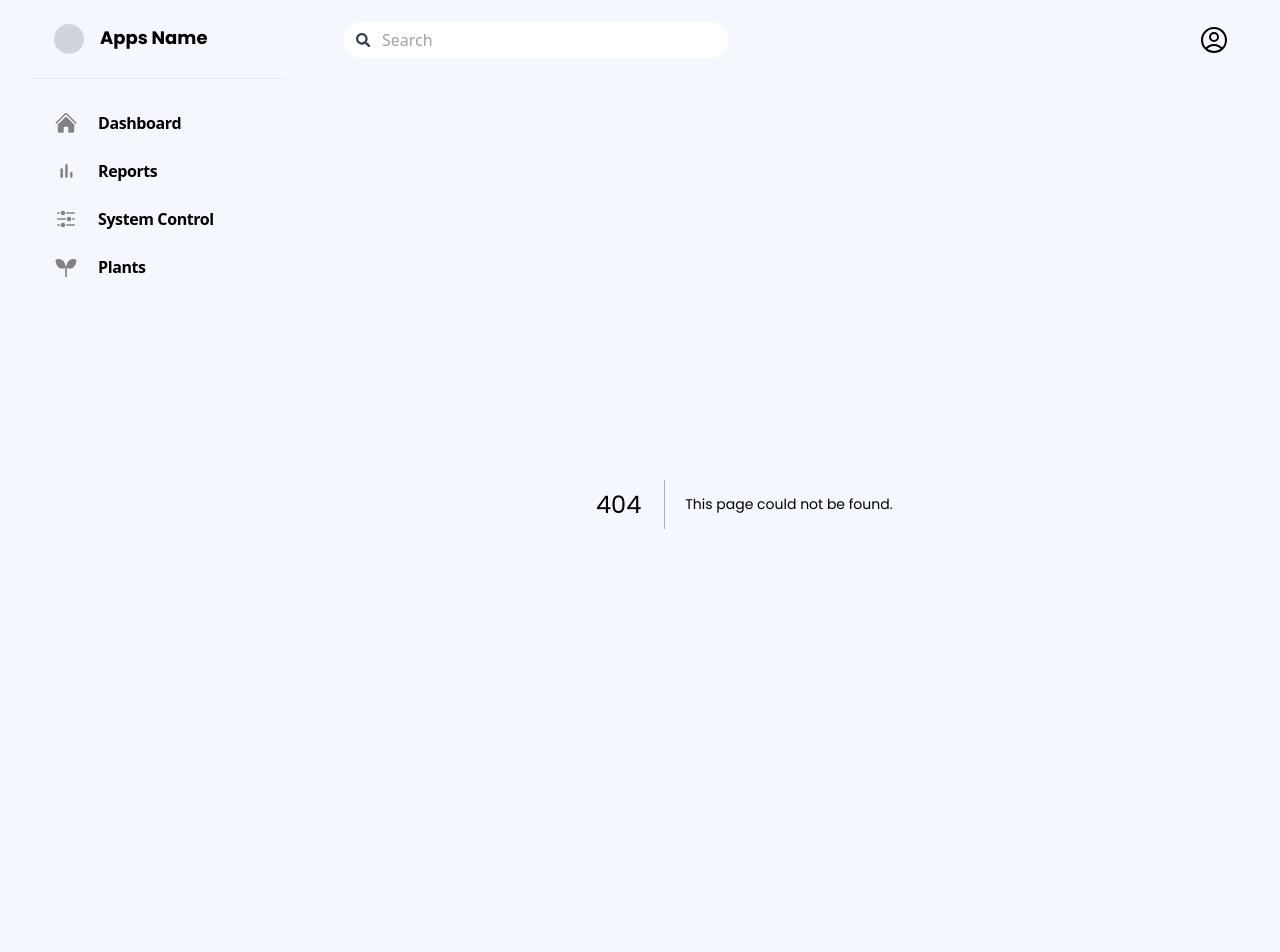
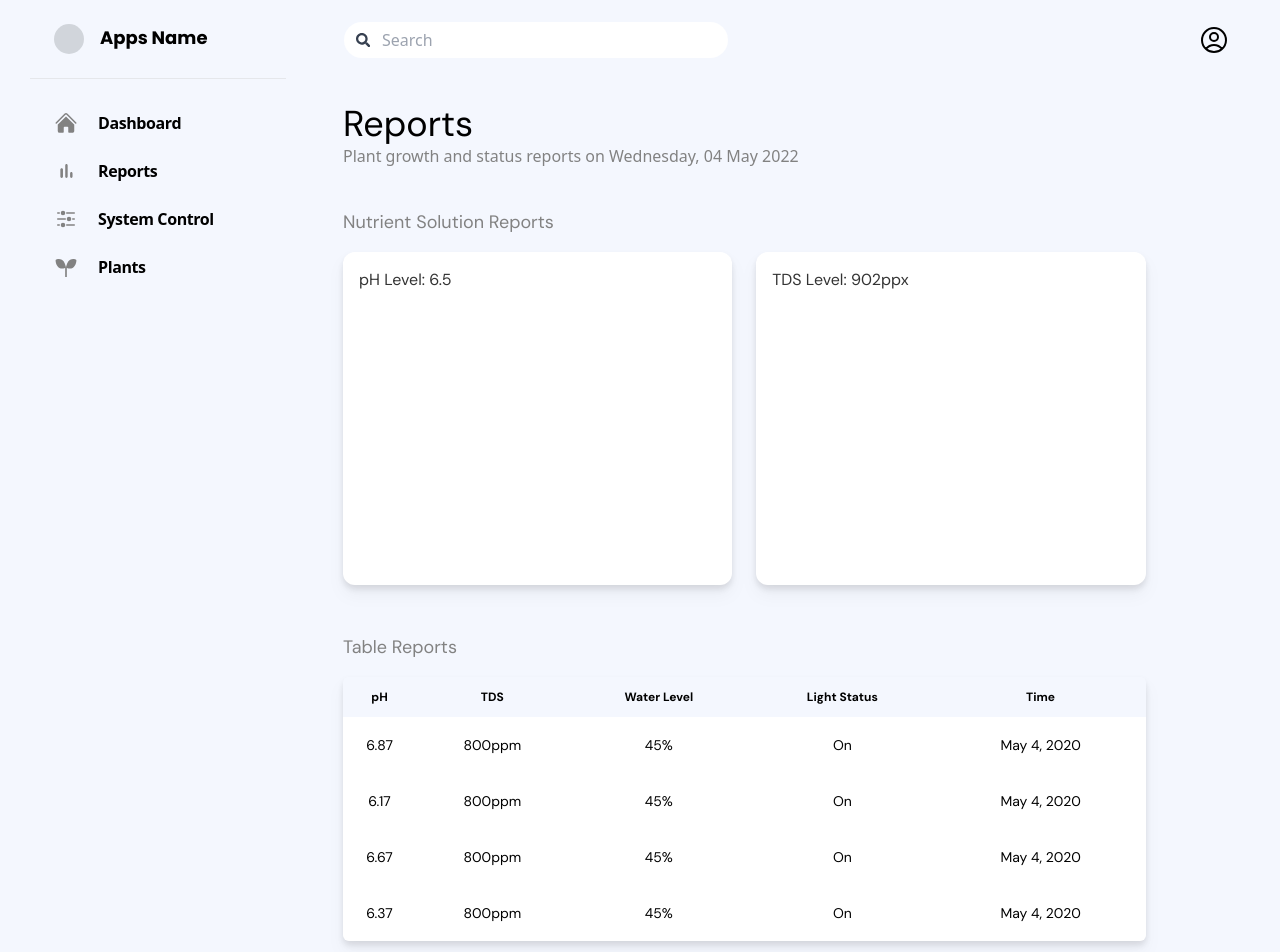
Before and after one commit to Capstone-C-01/frontend, a Next.js app: page /reports in a window 1280 px wide. Before the commit this address had no page. Shown: the top 952 px of the page. Before the commit the page ends 904 px from the top, so only its background shows below. Built offline with nearby package versions, Linux system fonts and the light colour scheme.

Commit message:
feat: Added basic table

```diff
--- a/package.json
+++ b/package.json
@@ -15,11 +15,13 @@
     "next": "13.0.1",
     "prop-types": "^15.8.1",
     "react": "18.2.0",
-    "react-dom": "18.2.0"
+    "react-dom": "18.2.0",
+    "react-table": "^7.8.0"
   },
   "devDependencies": {
     "@types/prop-types": "^15.7.5",
     "@types/react": "^18.0.24",
+    "@types/react-table": "^7.7.12",
     "autoprefixer": "^10.4.13",
     "postcss": "^8.4.18",
     "prettier": "^2.7.1",
--- /dev/null
+++ b/src/components/Table/MainTable.jsx
@@ -0,0 +1,117 @@
+import React, { useMemo } from 'react';
+import PropTypes from 'prop-types';
+import { useTable } from 'react-table';
+
+import classNames from '@/utils/classNames';
+
+const MainTable = ({ columnsList, dataList, className, ...props }) => {
+  const columns = useMemo(
+    () => [
+      {
+        Header: 'pH',
+        accessor: 'ph'
+      },
+      {
+        Header: 'TDS',
+        accessor: 'tds'
+      },
+      {
+        Header: 'Water Level',
+        accessor: 'water_level'
+      },
+      {
+        Header: 'Light Status',
+        accessor: 'light_status'
+      },
+      {
+        Header: 'Time',
+        accessor: 'time'
+      }
+    ],
+    []
+  );
+  const data = useMemo(
+    () => [
+      {
+        ph: '6.87',
+        tds: '800ppm',
+        water_level: '45%',
+        light_status: 'On',
+        time: 'May 4, 2020'
+      },
+      {
+        ph: '6.17',
+        tds: '800ppm',
+        water_level: '45%',
+        light_status: 'On',
+        time: 'May 4, 2020'
+      },
+      {
+        ph: '6.67',
+        tds: '800ppm',
+        water_level: '45%',
+        light_status: 'On',
+        time: 'May 4, 2020'
+      },
+      {
+        ph: '6.37',
+        tds: '800ppm',
+        water_level: '45%',
+        light_status: 'On',
+        time: 'May 4, 2020'
+      }
+    ],
+    []
+  );
+
+  const { getTableProps, getTableBodyProps, headerGroups, rows, prepareRow } = useTable({
+    columns,
+    data
+  });
+
+  return (
+    <table
+      {...getTableProps()}
+      className={classNames(
+        'w-full overflow-clip rounded-md font-dm-sans drop-shadow-lg',
+        className
+      )}
+    >
+      <thead className="h-10 bg-paleblue font-dm-sans-medium text-xs">
+        {headerGroups.map((headerGroup, index) => (
+          <tr key={index} {...headerGroup.getHeaderGroupProps()}>
+            {headerGroup.headers.map((column, index) => (
+              <th key={index} {...column.getHeaderProps()}>
+                {column.render('Header')}
+              </th>
+            ))}
+          </tr>
+        ))}
+      </thead>
+      <tbody {...getTableBodyProps()}>
+        {rows.map((row, index) => {
+          prepareRow(row);
+          return (
+            <tr className="h-14 bg-white text-center text-sm" key={index} {...row.getRowProps()}>
+              {row.cells.map((cell, index) => {
+                return (
+                  <td key={index} {...cell.getCellProps()}>
+                    {cell.render('Cell')}
+                  </td>
+                );
+              })}
+            </tr>
+          );
+        })}
+      </tbody>
+    </table>
+  );
+};
+
+MainTable.propTypes = {
+  columnsList: PropTypes.array.isRequired,
+  dataList: PropTypes.array.isRequired,
+  className: PropTypes.string
+};
+
+export default MainTable;
--- /dev/null
+++ b/src/components/Table/index.js
@@ -0,0 +1,3 @@
+import MainTable from './MainTable';
+
+export { MainTable };
--- /dev/null
+++ b/src/components/Text/HeaderText.jsx
@@ -0,0 +1,20 @@
+import React from 'react';
+import PropTypes from 'prop-types';
+import classNames from '@/utils/classNames';
+
+const HeaderText = ({ title, subTitle, className, ...props }) => {
+  return (
+    <div className={classNames('mb-10', className)} {...props}>
+      <h1 className="font-dm-sans-bold text-4xl">{title}</h1>
+      <p className="text-base text-off-gray">{subTitle}</p>
+    </div>
+  );
+};
+
+HeaderText.propTypes = {
+  title: PropTypes.string.isRequired,
+  subTitle: PropTypes.string,
+  className: PropTypes.string
+};
+
+export default HeaderText;
--- /dev/null
+++ b/src/components/Text/index.js
@@ -0,0 +1,3 @@
+import HeaderText from './HeaderText';
+
+export { HeaderText };
--- a/src/pages/dashboard/index.jsx
+++ b/src/pages/dashboard/index.jsx
@@ -15,8 +15,9 @@ import { Chart } from '@/components/Chart';
 import { Button } from '@/components/Button';
 
 import plantBG from '@/public/img/plant-bg.png';
+import { HeaderText } from '@/components/Text';
 
-const Dashboard = (props) => {
+const DashboardPage = (props) => {
   const [plantingData, setPlantingData] = useState({ data: '' });
 
   return (
@@ -30,24 +31,20 @@ const Dashboard = (props) => {
   );
 };
 
-Dashboard.propTypes = {};
+DashboardPage.propTypes = {};
 
-export default Dashboard;
+export default DashboardPage;
 
 const DashboardWhenEmpty = () => {
   return (
     <>
-      <div className="mb-7">
-        <div className="mb-10">
-          <h1 className="font-dm-sans-bold text-4xl">Welcome!</h1>
-          <p className="text-base text-off-gray">
-            Nothing is displayed because there are no crops are planted at this time.
-          </p>
-        </div>
-        <div className="flex flex-col items-center justify-center">
-          <Image src={plantBG} alt="A set of plant" />
-          <Button className="mt-12">Start Planting</Button>
-        </div>
+      <HeaderText
+        title="Welcome!"
+        subTitle="Nothing is displayed because there are no crops are planted at this time."
+      />
+      <div className="flex flex-col items-center justify-center">
+        <Image src={plantBG} alt="A set of plant" />
+        <Button className="mt-12">Start Planting</Button>
       </div>
     </>
   );
@@ -56,10 +53,7 @@ const DashboardWhenEmpty = () => {
 const OverviewDashboard = ({ data, ...props }) => {
   return (
     <>
-      <div className="mb-7">
-        <h1 className="font-dm-sans-bold text-4xl">Dashboard</h1>
-        <p className="text-base text-off-gray">Monitoring Status on ...</p>
-      </div>
+      <HeaderText title="Dashboard  " subTitle="Monitoring Status on Wednesday, 04 May 2022" />
       <div className="overview" {...props}>
         <section className="plant-status grid-main-3 mb-12">
           <CardIcon title="Plant's Name" desc="Bok Choy" icon={CirclePlantIcon} />
--- /dev/null
+++ b/src/pages/reports/index.jsx
@@ -0,0 +1,35 @@
+import React from 'react';
+
+import { Chart } from '@/components/Chart';
+import { HeaderText } from '@/components/Text';
+import { MainTable } from '@/components/Table';
+
+const ReportsPage = () => {
+  return (
+    <div>
+      <HeaderText
+        title="Reports"
+        subTitle="Plant growth and status reports on Wednesday, 04 May 2022"
+      />
+
+      <section className="chemical-charts mb-12">
+        <h2 className="mb-4 font-dm-sans-medium text-lg text-off-gray">
+          Nutrient Solution Reports
+        </h2>
+        <div className="chart grid grid-cols-2 gap-x-6">
+          <Chart chartName="pH Level: 6.5" />
+          <Chart chartName="TDS Level: 902ppx" />
+        </div>
+      </section>
+
+      <section className="table-reports pb-10">
+        <h2 className="mb-4 font-dm-sans-medium text-lg text-off-gray">Table Reports</h2>
+        <div className="main-table">
+          <MainTable className="w-full" />
+        </div>
+      </section>
+    </div>
+  );
+};
+
+export default ReportsPage;
```
Also changed, not shown: 1 other file (tests, documents, lock files or other folders).
